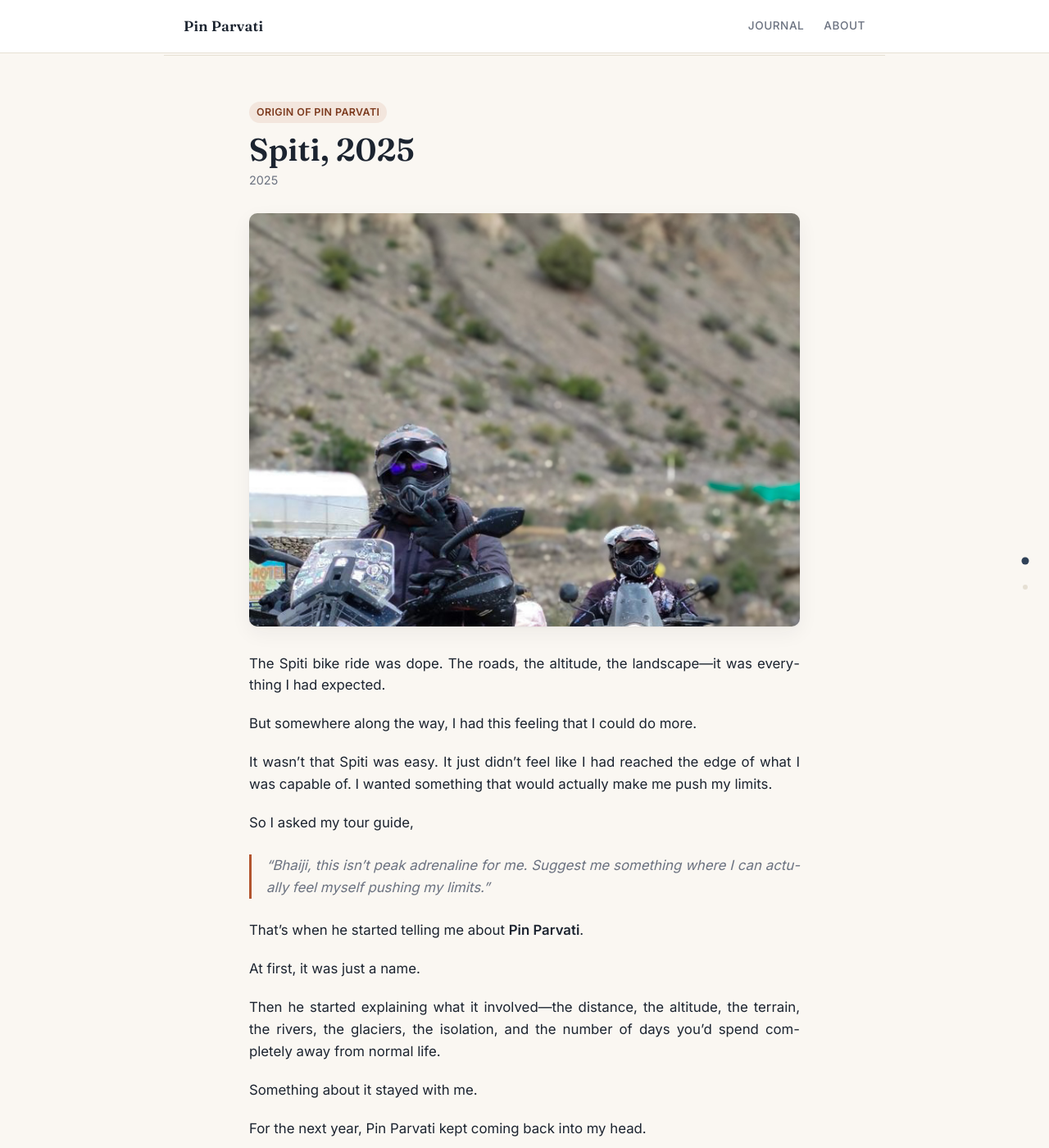
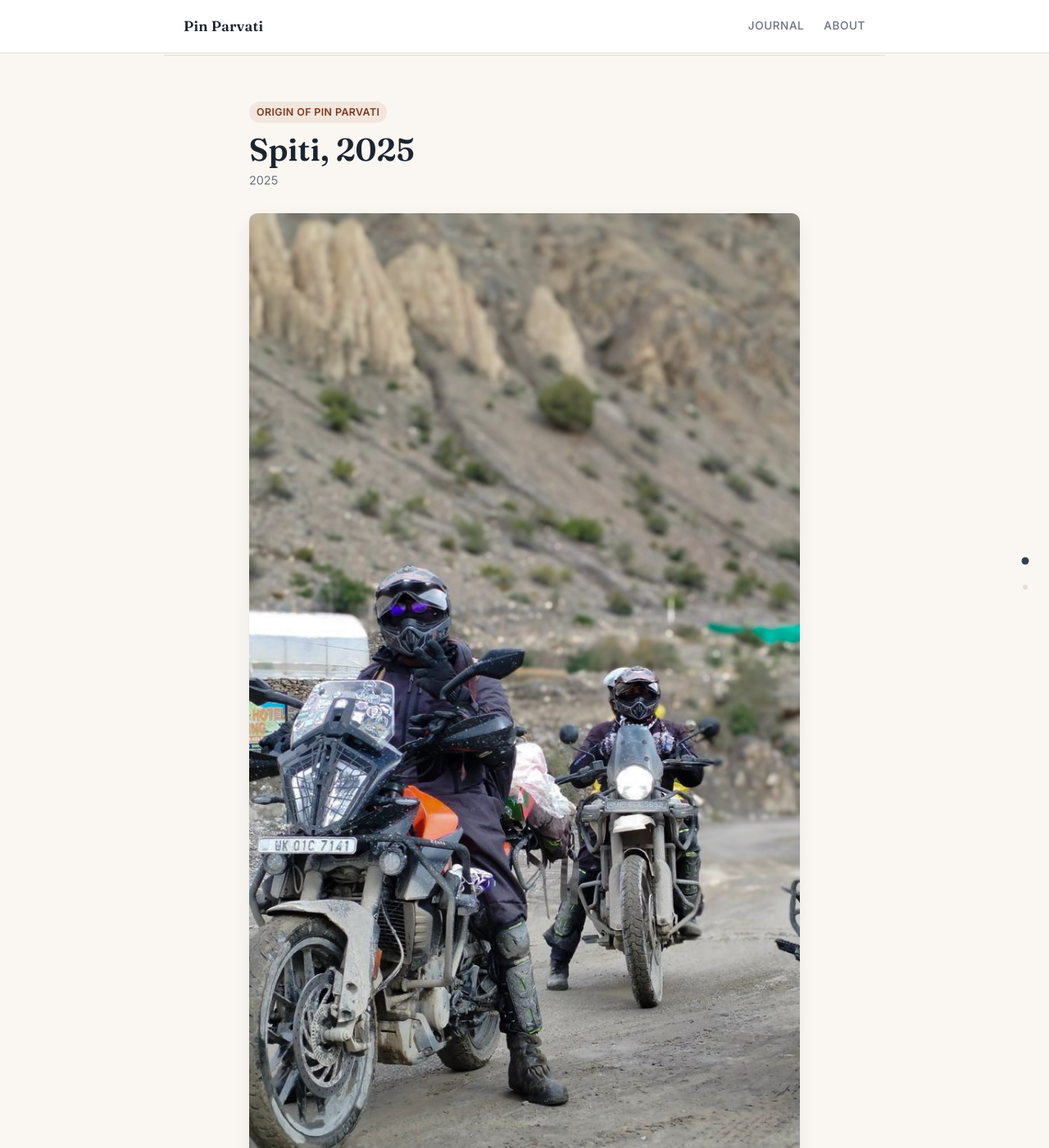
Before and after one commit to Shreyas7122/Pin-Parvati, a Jekyll site: the page built from index.html, in a window 1280 px wide and 1400 px high, scrolled down 298 px. Shown: the whole window at 82% size. Built offline with Jekyll 4.4.1, drawn with Linux system fonts in a browser that asks for light colours.

Commit message:
Show cover photos at full, uncropped proportions
The 4:3 crop forced every cover into a landscape frame, cutting off
most of the portrait Spiti bike photo. Reverting to natural
width:100%/height:auto so the whole picture shows regardless of
orientation.

Co-Authored-By: Claude Sonnet 5 <noreply@anthropic.com>

```diff
--- a/assets/css/style.css
+++ b/assets/css/style.css
@@ -278,14 +278,12 @@ h1, h2, h3 {
   border-radius: 10px;
   overflow: hidden;
   box-shadow: var(--shadow);
-  aspect-ratio: 4 / 3;
 }
 
 .post-cover img {
   width: 100%;
-  height: 100%;
-  object-fit: cover;
-  object-position: center 25%;
+  height: auto;
+  display: block;
   cursor: zoom-in;
 }
 
```
